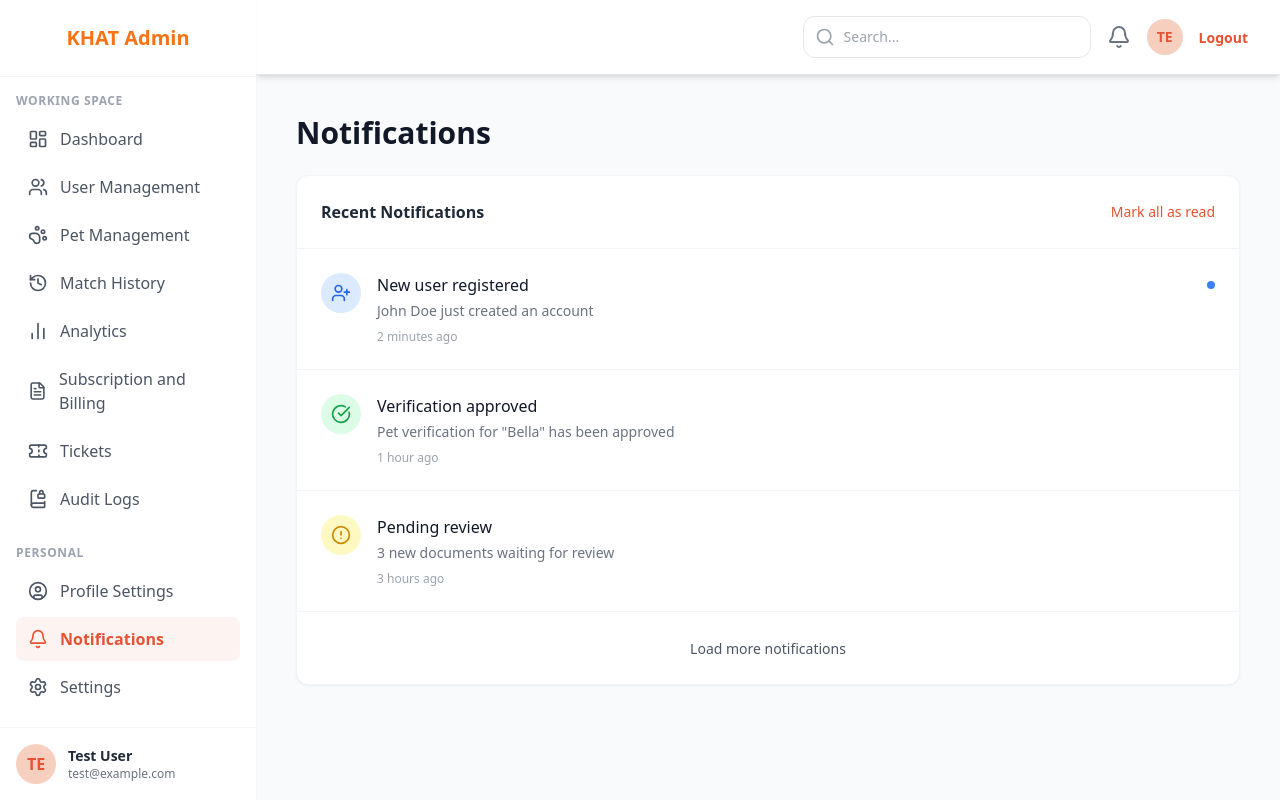
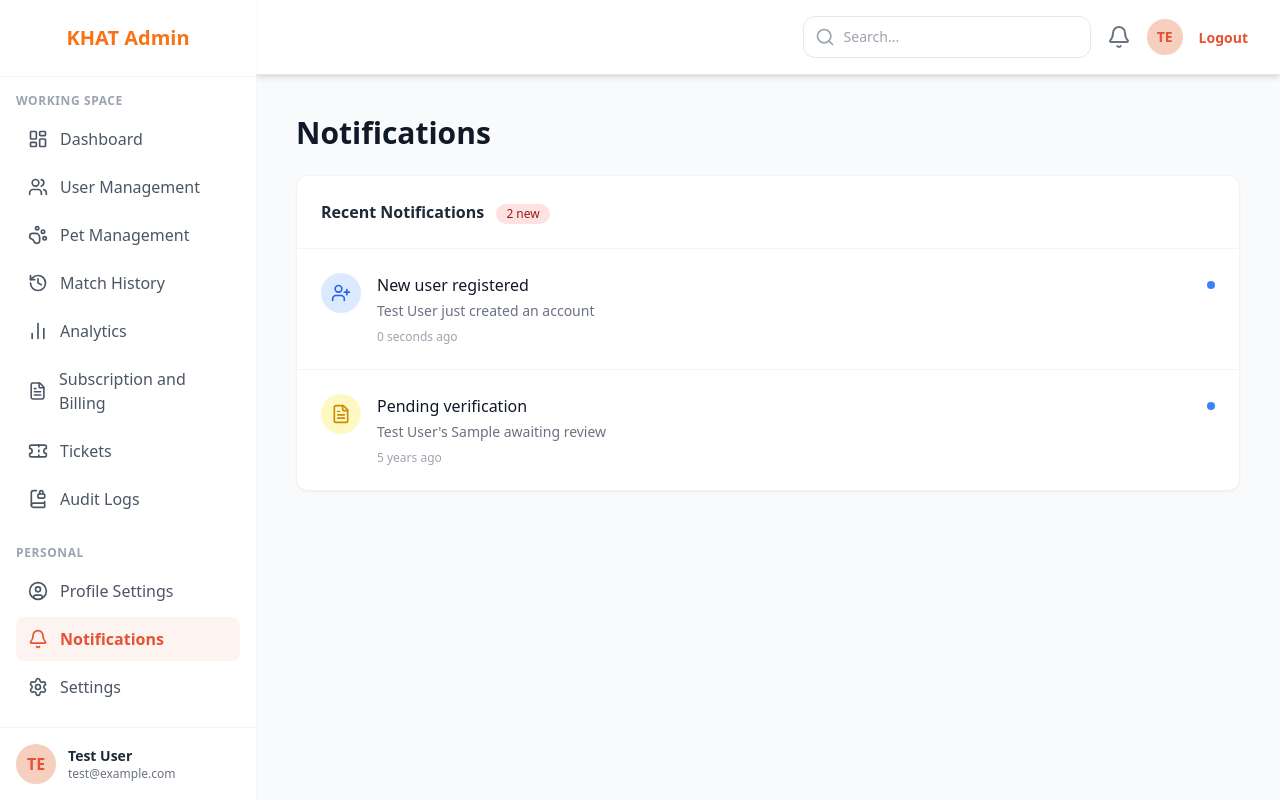
Before and after one commit to NissanAlGaib/KHAT, a Laravel app: page /admin/notifications in a window 1280 px wide. Run offline with Laravel 12, Linux system fonts and the light colour scheme; a user stored in the database is signed in; data comes from the database, SQL or seed files in the repository; tables that the repository leaves empty hold one stand-in row (values such as "Sample post"); some libraries are stand-ins or nearby versions.

Commit message:
Implement notifications and audit logs functionality in admin panel
Co-authored-by: NissanAlGaib <232408160+NissanAlGaib@users.noreply.github.com>

```diff
--- a/backend/app/Http/Controllers/Admin/AdminController.php
+++ b/backend/app/Http/Controllers/Admin/AdminController.php
@@ -9,6 +9,7 @@ use App\Models\MatchRequest;
 use App\Models\BreedingContract;
 use App\Models\Litter;
 use App\Models\UserAuth;
+use App\Models\AuditLog;
 use Illuminate\Http\Request;
 use Illuminate\Support\Facades\Auth;
 use Illuminate\Support\Facades\DB;
@@ -45,6 +46,16 @@ class AdminController extends Controller
             // Check if user has admin role
             if ($user->roles()->where('role_type', 'admin')->exists()) {
                 $request->session()->regenerate();
+
+                // Log admin login
+                AuditLog::log(
+                    'admin.login',
+                    AuditLog::TYPE_LOGIN,
+                    "Admin {$user->name} logged in",
+                    User::class,
+                    $user->id
+                );
+
                 return redirect()->intended('/admin/dashboard');
             }
 
@@ -190,6 +201,19 @@ class AdminController extends Controller
      */
     public function logout(Request $request)
     {
+        $user = Auth::user();
+
+        // Log admin logout before actually logging out
+        if ($user) {
+            AuditLog::log(
+                'admin.logout',
+                AuditLog::TYPE_LOGOUT,
+                "Admin {$user->name} logged out",
+                User::class,
+                $user->id
+            );
+        }
+
         Auth::logout();
 
         $request->session()->invalidate();
@@ -342,8 +366,20 @@ class AdminController extends Controller
         ]);
 
         $pet = Pet::findOrFail($petId);
+        $oldStatus = $pet->status;
         $pet->status = $request->status;
         $pet->save();
+
+        // Log pet status update
+        AuditLog::log(
+            'pet.status_updated',
+            AuditLog::TYPE_UPDATE,
+            "Pet {$pet->name} status changed from {$oldStatus} to {$request->status}",
+            Pet::class,
+            $petId,
+            ['status' => $oldStatus],
+            ['status' => $request->status]
+        );
 
         return redirect()->route('admin.pets.details', $petId)
             ->with('success', 'Pet status updated successfully.');
@@ -355,7 +391,17 @@ class AdminController extends Controller
     public function deletePet($petId)
     {
         $pet = Pet::findOrFail($petId);
+        $petName = $pet->name;
         $pet->delete();
+
+        // Log pet deletion
+        AuditLog::log(
+            'pet.deleted',
+            AuditLog::TYPE_DELETE,
+            "Pet {$petName} was deleted",
+            Pet::class,
+            $petId
+        );
 
         return redirect()->route('admin.pets.index')
             ->with('success', 'Pet deleted successfully.');
@@ -688,9 +734,33 @@ class AdminController extends Controller
     /**
      * Display audit logs page.
      */
-    public function auditLogs()
+    public function auditLogs(Request $request)
     {
-        return view('admin.audit-logs');
+        $query = AuditLog::with('user')->orderBy('created_at', 'desc');
+
+        // Filter by action type
+        if ($request->filled('action_type')) {
+            $query->where('action_type', $request->action_type);
+        }
+
+        // Filter by user type (admins only)
+        if ($request->filled('user_type') && $request->user_type === 'admins') {
+            $query->whereHas('user.roles', function ($q) {
+                $q->where('role_type', 'admin');
+            });
+        }
+
+        // Filter by date range
+        if ($request->filled('date_from')) {
+            $query->whereDate('created_at', '>=', $request->date_from);
+        }
+        if ($request->filled('date_to')) {
+            $query->whereDate('created_at', '<=', $request->date_to);
+        }
+
+        $logs = $query->paginate(20)->appends($request->query());
+
+        return view('admin.audit-logs', compact('logs'));
     }
 
     /**
@@ -706,7 +776,96 @@ class AdminController extends Controller
      */
     public function notifications()
     {
-        return view('admin.notifications');
+        // Get recent user registrations (last 7 days)
+        $newUsers = User::where('created_at', '>=', Carbon::now()->subDays(7))
+            ->orderBy('created_at', 'desc')
+            ->limit(10)
+            ->get(['id', 'name', 'email', 'created_at']);
+
+        // Get pending verifications
+        $pendingVerifications = UserAuth::where('status', 'pending')
+            ->with('user:id,name,email')
+            ->orderBy('created_at', 'desc')
+            ->limit(10)
+            ->get();
+
+        // Get recent match requests (last 7 days)
+        $recentMatches = MatchRequest::where('created_at', '>=', Carbon::now()->subDays(7))
+            ->with(['requesterPet:pet_id,name', 'targetPet:pet_id,name'])
+            ->orderBy('created_at', 'desc')
+            ->limit(10)
+            ->get();
+
+        // Get recent payments (last 7 days)
+        $recentPayments = \App\Models\Payment::where('status', \App\Models\Payment::STATUS_PAID)
+            ->where('paid_at', '>=', Carbon::now()->subDays(7))
+            ->with('user:id,name')
+            ->orderBy('paid_at', 'desc')
+            ->limit(10)
+            ->get();
+
+        // Build notifications array
+        $notifications = collect();
+
+        // Add new user notifications
+        foreach ($newUsers as $user) {
+            $notifications->push([
+                'type' => 'user_registered',
+                'icon' => 'user-plus',
+                'color' => 'blue',
+                'title' => 'New user registered',
+                'message' => "{$user->name} just created an account",
+                'created_at' => $user->created_at,
+                'is_unread' => $user->created_at >= Carbon::now()->subHours(24),
+            ]);
+        }
+
+        // Add pending verification notifications
+        foreach ($pendingVerifications as $verification) {
+            $notifications->push([
+                'type' => 'verification_pending',
+                'icon' => 'file-text',
+                'color' => 'yellow',
+                'title' => 'Pending verification',
+                'message' => "{$verification->user->name}'s {$verification->auth_type} awaiting review",
+                'created_at' => $verification->created_at,
+                'is_unread' => true,
+            ]);
+        }
+
+        // Add recent match notifications
+        foreach ($recentMatches as $match) {
+            $notifications->push([
+                'type' => 'match_request',
+                'icon' => 'heart',
+                'color' => 'pink',
+                'title' => 'New match request',
+                'message' => "{$match->requesterPet->name} requested to match with {$match->targetPet->name}",
+                'created_at' => $match->created_at,
+                'is_unread' => $match->created_at >= Carbon::now()->subHours(24),
+            ]);
+        }
+
+        // Add payment notifications
+        foreach ($recentPayments as $payment) {
+            $notifications->push([
+                'type' => 'payment_received',
+                'icon' => 'credit-card',
+                'color' => 'green',
+                'title' => 'Payment received',
+                'message' => "₱{$payment->amount} received from {$payment->user->name}",
+                'created_at' => $payment->paid_at,
+                'is_unread' => $payment->paid_at >= Carbon::now()->subHours(24),
+            ]);
+        }
+
+        // Sort by created_at descending
+        $notifications = $notifications->sortByDesc('created_at')->take(20)->values();
+
+        // Count unread
+        $unreadCount = $notifications->where('is_unread', true)->count();
+
+        return view('admin.notifications', compact('notifications', 'unreadCount'));
     }
 
     /**
@@ -775,8 +934,21 @@ class AdminController extends Controller
         ]);
 
         $userAuth = \App\Models\UserAuth::findOrFail($authId);
+        $oldStatus = $userAuth->status;
         $userAuth->status = $request->status;
         $userAuth->save();
+
+        // Log verification action
+        $actionType = $request->status === 'approved' ? AuditLog::TYPE_VERIFY : AuditLog::TYPE_REJECT;
+        AuditLog::log(
+            "verification.{$request->status}",
+            $actionType,
+            "Verification {$request->status} for {$userAuth->auth_type}",
+            UserAuth::class,
+            $authId,
+            ['status' => $oldStatus],
+            ['status' => $request->status]
+        );
 
         return response()->json([
             'success' => true,
@@ -790,7 +962,18 @@ class AdminController extends Controller
     public function deleteUser($userId)
     {
         $user = User::findOrFail($userId);
+        $userName = $user->name;
+        $userEmail = $user->email;
         $user->delete();
+
+        // Log user deletion
+        AuditLog::log(
+            'user.deleted',
+            AuditLog::TYPE_DELETE,
+            "User {$userName} ({$userEmail}) was deleted",
+            User::class,
+            $userId
+        );
 
         return response()->json([
             'success' => true,
--- a/backend/resources/views/admin/notifications.blade.php
+++ b/backend/resources/views/admin/notifications.blade.php
@@ -8,55 +8,53 @@
 <div class="bg-white rounded-xl shadow-sm border border-gray-100">
     <div class="p-6 border-b border-gray-100">
         <div class="flex items-center justify-between">
-            <h3 class="font-semibold text-gray-800">Recent Notifications</h3>
-            <button class="text-sm text-[#E75234] font-medium hover:text-[#d14024]">Mark all as read</button>
+            <h3 class="font-semibold text-gray-800">
+                Recent Notifications
+                @if($unreadCount > 0)
+                <span class="ml-2 inline-flex items-center px-2.5 py-0.5 rounded-full text-xs font-medium bg-red-100 text-red-800">
+                    {{ $unreadCount }} new
+                </span>
+                @endif
+            </h3>
         </div>
     </div>
 
+    @if($notifications->count() > 0)
     <div class="divide-y divide-gray-100">
+        @foreach($notifications as $notification)
         <div class="p-6 hover:bg-gray-50 cursor-pointer">
             <div class="flex items-start gap-4">
-                <div class="w-10 h-10 rounded-full bg-blue-100 flex items-center justify-center flex-shrink-0">
-                    <i data-lucide="user-plus" class="w-5 h-5 text-blue-600"></i>
+                @php
+                    $colorClasses = [
+                        'blue' => 'bg-blue-100 text-blue-600',
+                        'green' => 'bg-green-100 text-green-600',
+                        'yellow' => 'bg-yellow-100 text-yellow-600',
+                        'pink' => 'bg-pink-100 text-pink-600',
+                        'red' => 'bg-red-100 text-red-600',
+                    ];
+                    $colorClass = $colorClasses[$notification['color']] ?? 'bg-gray-100 text-gray-600';
+                @endphp
+                <div class="w-10 h-10 rounded-full {{ $colorClass }} flex items-center justify-center flex-shrink-0">
+                    <i data-lucide="{{ $notification['icon'] }}" class="w-5 h-5"></i>
                 </div>
                 <div class="flex-1">
-                    <h4 class="font-medium text-gray-900">New user registered</h4>
-                    <p class="text-sm text-gray-500 mt-1">John Doe just created an account</p>
-                    <p class="text-xs text-gray-400 mt-2">2 minutes ago</p>
+                    <h4 class="font-medium text-gray-900">{{ $notification['title'] }}</h4>
+                    <p class="text-sm text-gray-500 mt-1">{{ $notification['message'] }}</p>
+                    <p class="text-xs text-gray-400 mt-2">{{ $notification['created_at']->diffForHumans() }}</p>
                 </div>
+                @if($notification['is_unread'])
                 <div class="w-2 h-2 rounded-full bg-blue-500 flex-shrink-0 mt-2"></div>
+                @endif
             </div>
         </div>
-
-        <div class="p-6 hover:bg-gray-50 cursor-pointer">
-            <div class="flex items-start gap-4">
-                <div class="w-10 h-10 rounded-full bg-green-100 flex items-center justify-center flex-shrink-0">
-                    <i data-lucide="check-circle" class="w-5 h-5 text-green-600"></i>
-                </div>
-                <div class="flex-1">
-                    <h4 class="font-medium text-gray-900">Verification approved</h4>
-                    <p class="text-sm text-gray-500 mt-1">Pet verification for "Bella" has been approved</p>
-                    <p class="text-xs text-gray-400 mt-2">1 hour ago</p>
-                </div>
-            </div>
-        </div>
-
-        <div class="p-6 hover:bg-gray-50 cursor-pointer">
-            <div class="flex items-start gap-4">
-                <div class="w-10 h-10 rounded-full bg-yellow-100 flex items-center justify-center flex-shrink-0">
-                    <i data-lucide="alert-circle" class="w-5 h-5 text-yellow-600"></i>
-                </div>
-                <div class="flex-1">
-                    <h4 class="font-medium text-gray-900">Pending review</h4>
-                    <p class="text-sm text-gray-500 mt-1">3 new documents waiting for review</p>
-                    <p class="text-xs text-gray-400 mt-2">3 hours ago</p>
-                </div>
-            </div>
-        </div>
+        @endforeach
     </div>
-
-    <div class="p-6 text-center border-t border-gray-100">
-        <button class="text-sm text-gray-600 hover:text-gray-900 font-medium">Load more notifications</button>
+    @else
+    <div class="p-12 text-center">
+        <i data-lucide="bell-off" class="w-12 h-12 text-gray-300 mx-auto mb-4"></i>
+        <p class="text-gray-500">No notifications</p>
+        <p class="text-sm text-gray-400 mt-1">System notifications will appear here</p>
     </div>
+    @endif
 </div>
 @endsection
```
Also changed, not shown: backend/app/Models/AuditLog.php (added, +83 -0 lines), backend/resources/views/admin/audit-logs.blade.php (+94 -20 lines), backend/database/migrations/2025_12_02_000000_create_audit_logs_table.php (added).
